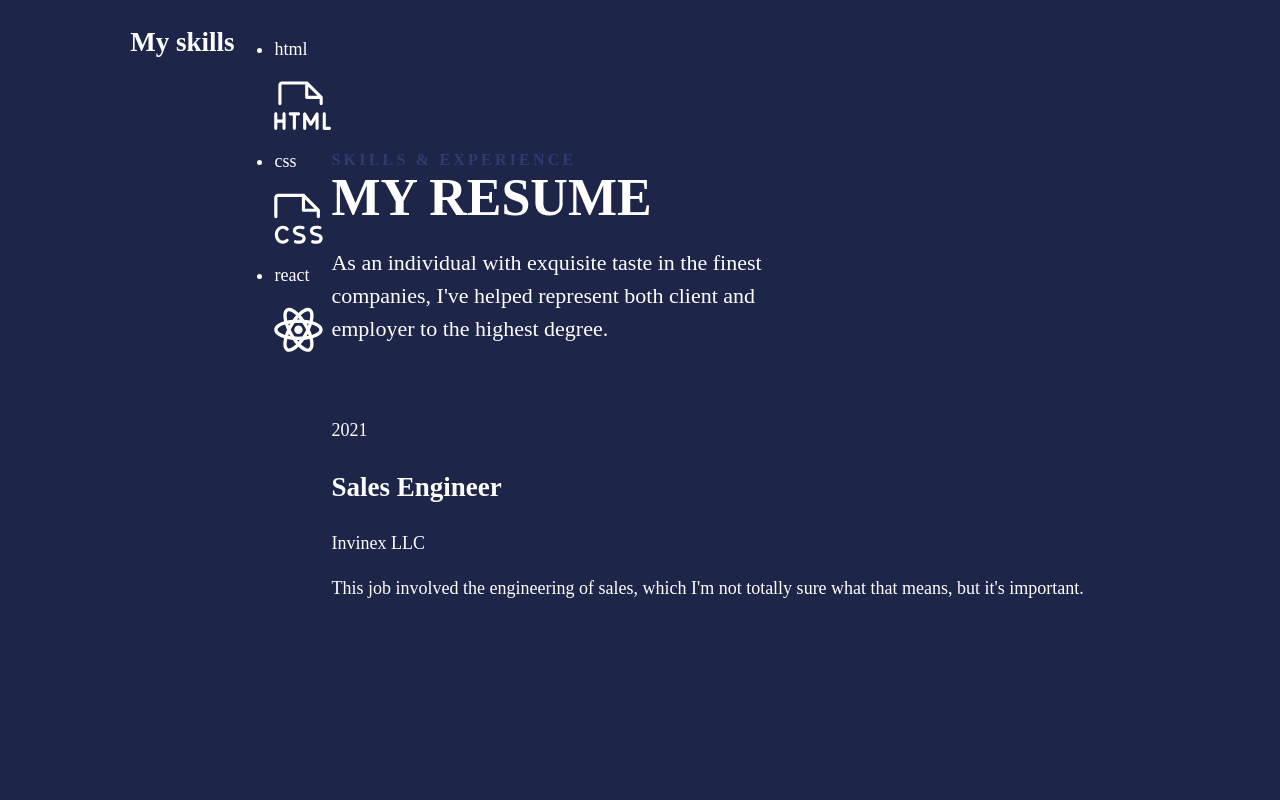
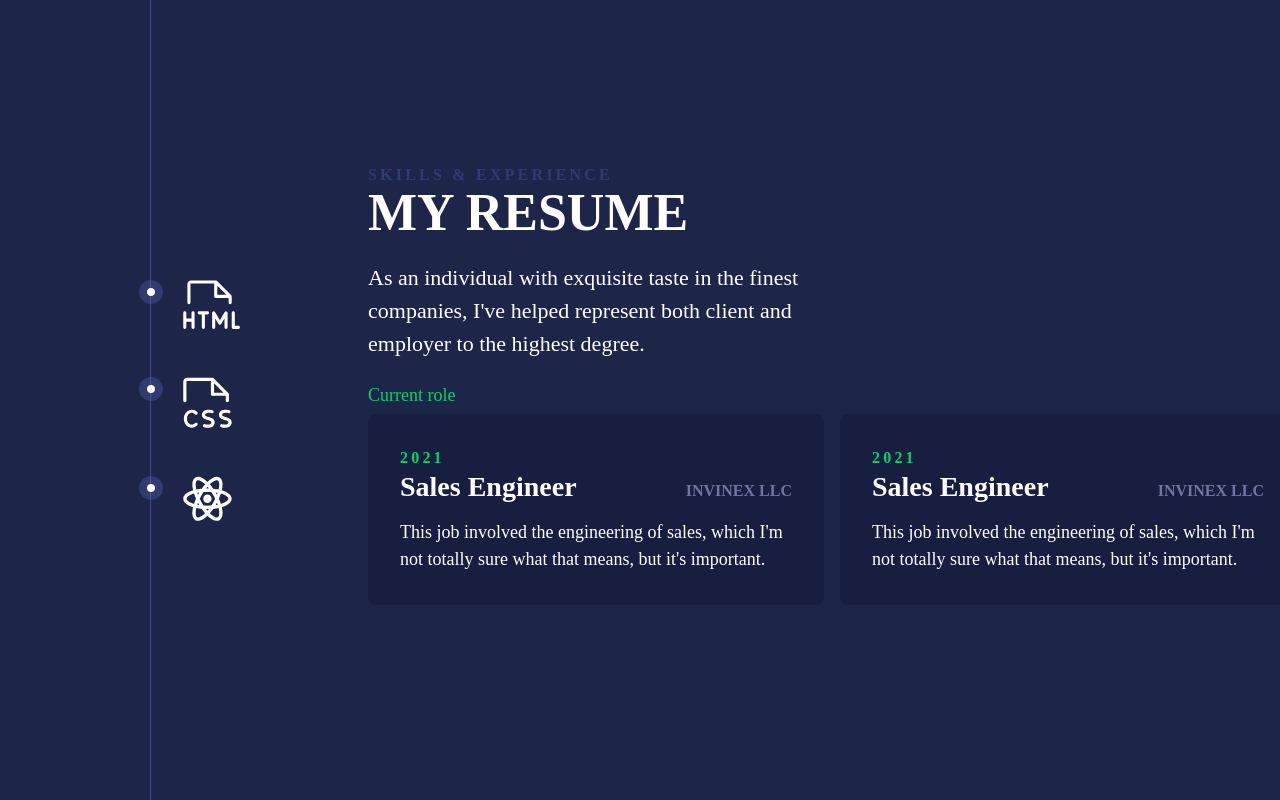
Before and after one commit to iamThaslim/simple_resume, a plain HTML site: page index.html in a window 1280 px wide. Drawn offline with Linux system fonts and the light colour scheme.

Commit message:
"complete with dummy data"

```diff
--- a/index.html
+++ b/index.html
@@ -26,8 +26,29 @@
                         This job involved the engineering of sales, which I'm not totally sure what that means, but it's important.
                     </p>
                 </div>
+                <div class="job">
+                    <p class="year">2021</p>
+                    <div class="job-info">
+                        <h2 class="role">Sales Engineer</h2>
+                        <span class="company">Invinex LLC</span>
+                    </div>
+                    <p>
+                        This job involved the engineering of sales, which I'm not totally sure what that means, but it's important.
+                    </p>
+                </div>
+                <div class="job">
+                    <p class="year">2021</p>
+                    <div class="job-info">
+                        <h2 class="role">Sales Engineer</h2>
+                        <span class="company">Invinex LLC</span>
+                    </div>
+                    <p>
+                        This job involved the engineering of sales, which I'm not totally sure what that means, but it's important.
+                    </p>
+                </div>
 
             </div>
+
         </main>
 
         <aside>
--- a/style.css
+++ b/style.css
@@ -17,12 +17,28 @@ body {
     line-height: 1.5;
 }
 
+.visually-hidden {
+  clip: rect(0 0 0 0);
+  clip-path: inset(50%);
+  height: 1px;
+  overflow: hidden;
+  position: absolute;
+  white-space: nowrap;
+  width: 1px;
+}
+
 img {
     max-width: 100%;
     display: block;
 }
 .main-grid{
+  --_aside-width: clamp(7.5rem, 20vw, 15rem);
+  --_main-width: 1fr;
+  --_gap-size: 10vw;
+
     display: grid;
+    grid-template-columns: var(--_aside-width) var(--_main-width);
+    gap: var(--_gap-size);
     grid-auto-flow: dense;
     align-items: center;
     min-height: 100vh;
@@ -32,6 +48,7 @@ img {
 main {
     padding-block: 2rem;
     grid-column: 2;
+    width: calc(100vw - var(--_gap-size) - var(--_aside-width));
 }
 
 aside {
@@ -90,3 +107,79 @@ aside {
     width: 50px;
     background: transparent;
   }
+
+  .job {
+    width: 28.5rem;
+    border-radius: 0.5rem;
+    padding: 2rem;
+    background: hsla(229, 47%, 17%, 1);
+  }
+
+  .job * {
+    margin: 0;
+  }
+
+  .job:first-child::before {
+    content: "Current role";
+    position: absolute;
+    color: hsla(147, 93%, 43%, 1);
+    top: 0rem;
+    left: 0;
+  }
+
+  .year {
+    color: hsla(147, 93%, 43%, 1);
+    font-size: 1rem;
+    font-weight: 700;
+    letter-spacing: 0.2em;
+  }
+
+  .job-info {
+    display: flex;
+    justify-content: space-between;
+    align-items: baseline;
+    margin-bottom: 1rem;
+  }
+
+  .role {
+    font-size: 1.75rem;
+    line-height: 1.2;
+  }
+
+  .company {
+    color: hsla(229, 21%, 53%, 1);
+    font-size: 1rem;
+    font-weight: 700;
+    text-transform: uppercase;
+  }
+
+  .icon-list {
+    height: 100%;
+    border-left: 1px solid  hsla(229, 36%, 39%, 1);
+    padding: 0;
+    margin: 0;
+    list-style: none;
+    display: grid;
+    align-content: center;
+    gap: 3rem;
+  }
+
+  .icon-list > li {
+    position: relative;
+    padding-left: 2rem;
+  }
+
+  .icon-list > li::after {
+    --_size: 0.5rem;
+
+    content: "";
+    position: absolute;
+    top: 0.5rem;
+    left: 0;
+    width: var(--_size);
+    transform: translateX(-50%);
+    aspect-ratio: 1;
+    outline: 0.5rem solid hsla(230, 50%, 58%, 0.3);
+    border-radius: 50%;
+    background: hsla(0, 0%, 100%, 1);
+  }
```
